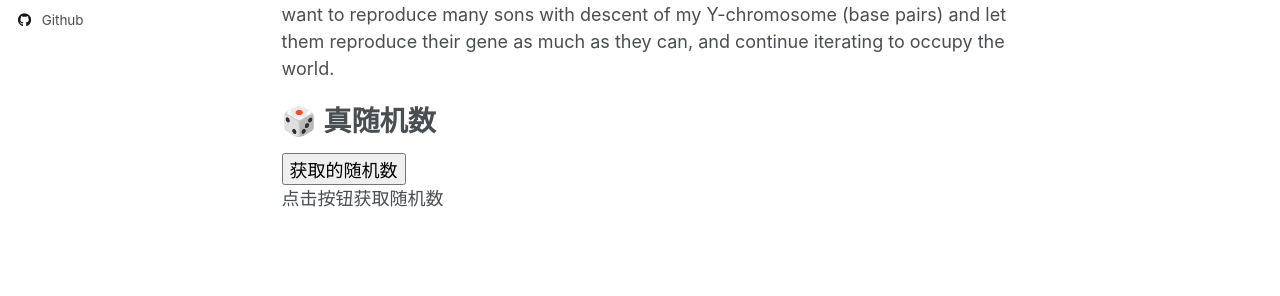
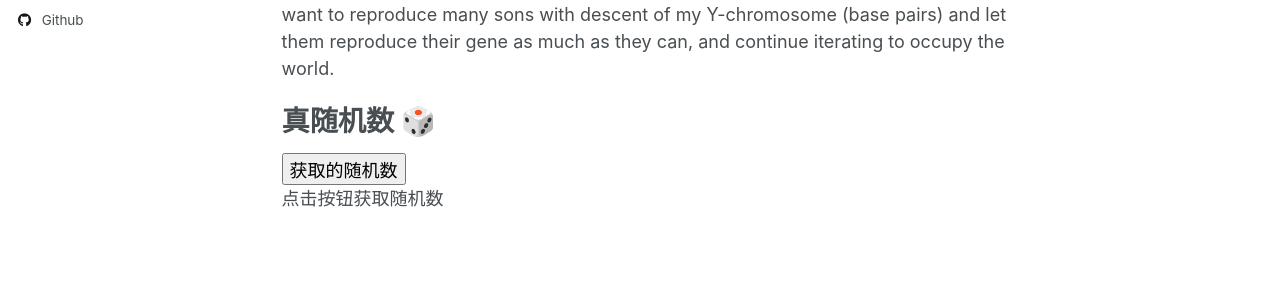
Before and after one commit to hedongyan/hedongyan.github.io, a Jekyll site: the page built from _pages/about.html, in a window 1280 px wide and 1149 px high. Shown: the part 533-829 px from the top of the window. Built offline with Jekyll 4.4.1, drawn with Linux system fonts in a browser that asks for light colours; some web fonts are replaced.

```diff
--- a/_pages/about.html
+++ b/_pages/about.html
@@ -16,7 +16,7 @@ author_profile: true
 <!-- <img src="/images/狗头表情.webp"> -->
 
 <!-- 新增：真随机数按钮 -->
-<h1>🎲 真随机数</h1>
+<h1>真随机数 🎲</h1>
 <button onclick="getRandomBit()">获取的随机数</button>
 <p id="result">点击按钮获取随机数</p>
 
```
